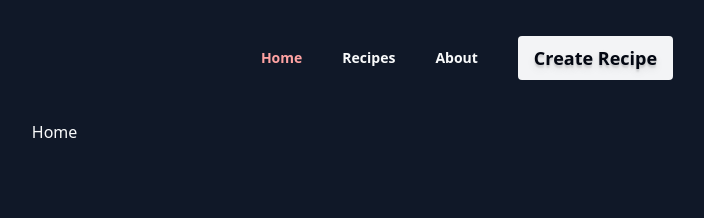
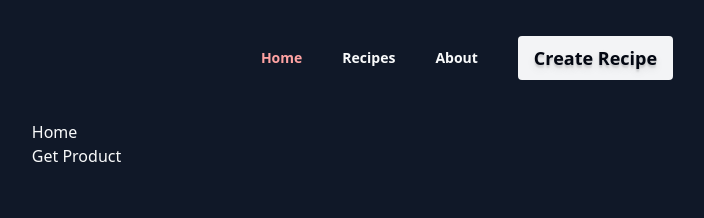
Before and after one commit to AkshatP27/Recipe_project_react, a React (Vite) app: page / in a window 1280 px wide. Shown: the top 218 px of the page, without its empty margins (173-877 px from the left). Built offline with nearby package versions, Linux system fonts and the light colour scheme; no server answers.

Commit message:
Learnt about Axios & useEffect

```diff
--- a/package.json
+++ b/package.json
@@ -11,6 +11,7 @@
   },
   "dependencies": {
     "@tailwindcss/vite": "^4.1.8",
+    "axios": "^1.10.0",
     "nanoid": "^5.1.5",
     "react": "^19.1.0",
     "react-dom": "^19.1.0",
--- a/src/pages/Home.jsx
+++ b/src/pages/Home.jsx
@@ -1,9 +1,31 @@
-import React from 'react'
+import axios from "../utils/axios";
+import React, { useEffect } from "react";
 
 const Home = () => {
+  const getProduct = async () => {
+    try {
+      // const { data } = await axios.get("https://fakestoreapi.com/products/1")
+      // console.log(data);
+      const response = await axios.get("/products");
+      console.log(response.data);
+
+    } catch (error) {
+      console.log(error);
+    }
+  };
+
+  useEffect(() => {
+    getProduct();
+  }, [])
+
+
   return (
-    <div>Home</div>
-  )
-}
+    <div>
+      Home
+      <br />
+      <button onClick={getProduct}>Get Product</button>
+    </div>
+  );
+};
 
-export default Home
+export default Home;
--- /dev/null
+++ b/src/utils/axios.jsx
@@ -0,0 +1,41 @@
+import axios from "axios";
+
+const instance = axios.create({
+  baseURL: "https://fakestoreapi.com",
+
+  // 'true' if we want 'cookies', 'jwt tokens', etc.
+  withCredentials: false,
+});
+
+// Add a request interceptor
+instance.interceptors.request.use(
+  function (config) {
+    // Do something before request is sent
+
+    console.log("request result: ------->", config);
+
+    return config;
+  },
+  function (error) {
+    // Do something with request error
+    return Promise.reject(error);
+  }
+);
+
+// Add a response interceptor
+instance.interceptors.response.use(
+  function (response) {
+    // Any status code that lie within the range of 2xx cause this function to trigger
+    // Do something with response data
+
+    console.log("response result: ------->", response);
+    return response;
+  },
+  function (error) {
+    // Any status codes that falls outside the range of 2xx cause this function to trigger
+    // Do something with response error
+    return Promise.reject(error);
+  }
+);
+
+export default instance;
```
Also changed, not shown: src/components/Navbar.jsx (+13 -4 lines), 1 other file (tests, documents, lock files or other folders).
